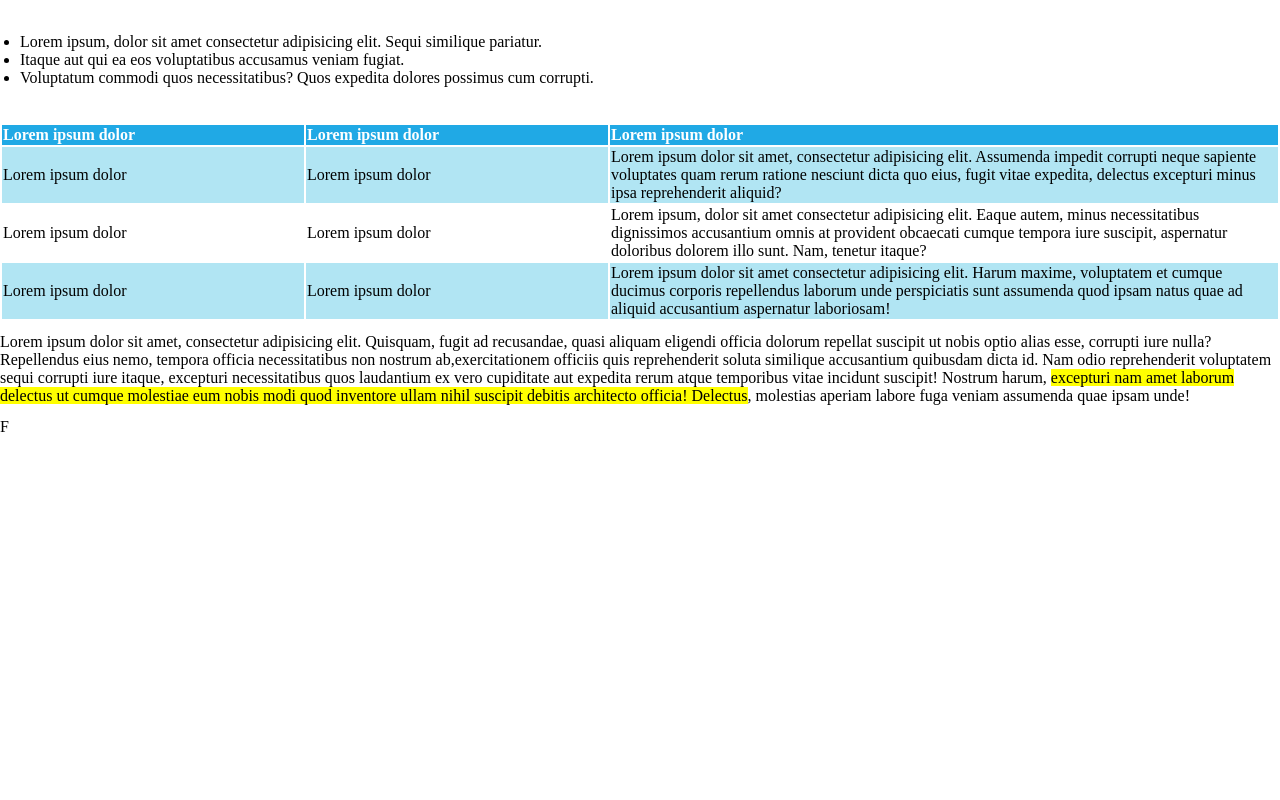
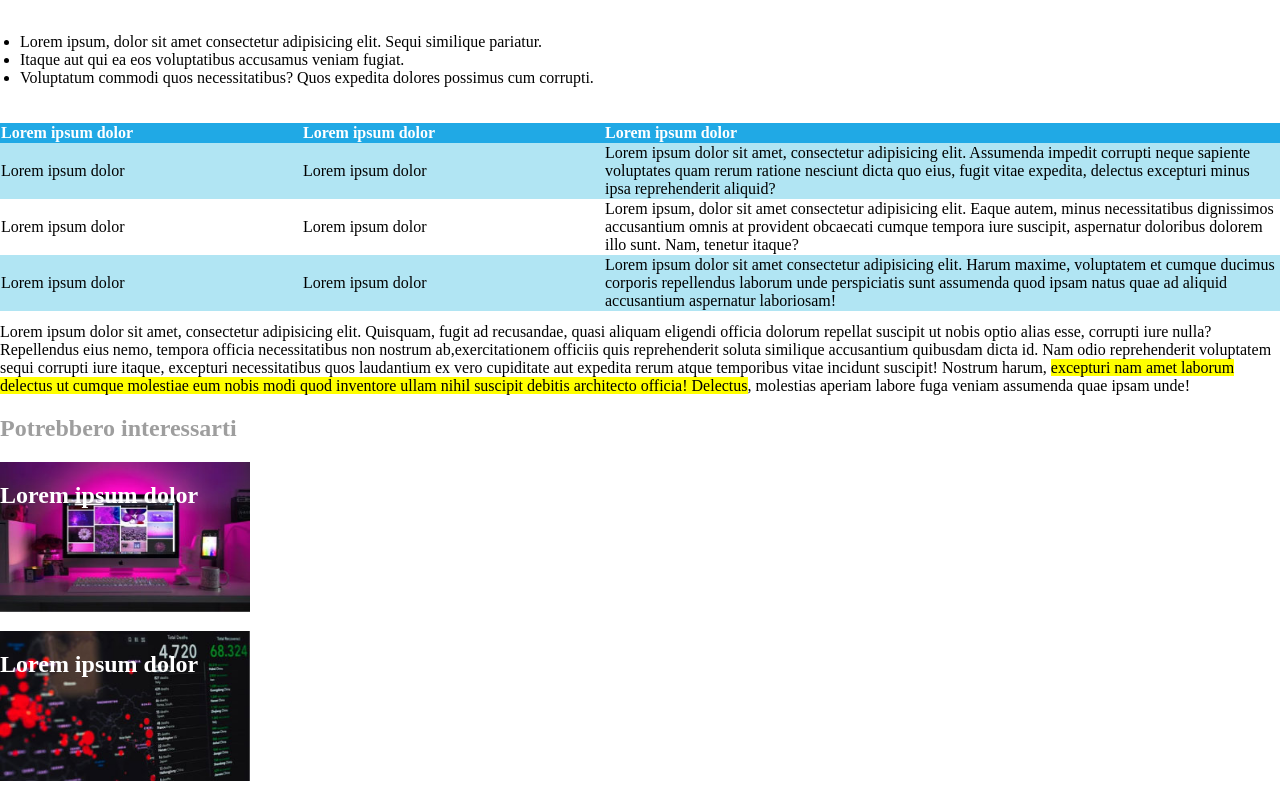
Before and after one commit to EmilianaManzo/html-css-booleaner, a plain HTML site: page index.html in a window 1280 px wide. Shown: the part 920-1720 px from the top of the page. Before the commit the page ends 1356 px from the top, so only its background shows below. Drawn offline with Linux system fonts and the light colour scheme.

Commit message:
[add] footer

```diff
--- a/assets/style/style.css
+++ b/assets/style/style.css
@@ -11,11 +11,14 @@ header{
   background-image: url(../img/pattern.png);
   background-size: 50%;
   background-position: top;
+  position: relative;
 }
 
 .logo{
   width: 14em;
-  height: 20em;
+ position: absolute;
+ left: 0;
+ bottom: 0;
 
 }
 
@@ -61,6 +64,7 @@ section ul{
 /* Tabella */
 table{
   text-align: left;
+  border-collapse: collapse;
 }
 
 table thead {
@@ -78,3 +82,29 @@ table .mini{
 table .color_blu{
   background-color: #b1e5f3;
 }
+
+/* Footer */
+
+
+footer h2{
+  border-top: 3px;
+  color: #9e9e9e;
+}
+
+footer div{
+  position: relative;
+}
+
+footer div h2 {
+  color: white;
+  font-weight: bold;
+  position: absolute;
+  left: 0%;
+  top: 0;
+}
+
+footer div img{
+  width:250px ;
+  height: 150px;
+  margin-bottom: 15px;
+}
--- a/index.html
+++ b/index.html
@@ -98,6 +98,19 @@
 
   </main>
 
-  <footer>F</footer>
+  <footer>
+    <h2>Potrebbero interessarti</h2>
+
+    <div>
+      <h2>Lorem ipsum dolor</h2>
+      <img src="assets/img/monitor.jpg" alt="">
+    </div>
+
+    <div>
+      <h2>Lorem ipsum dolor</h2>
+      <img src="assets/img/graph.jpg" alt="">
+    </div>
+
+  </footer>
 </body>
 </html>
```
